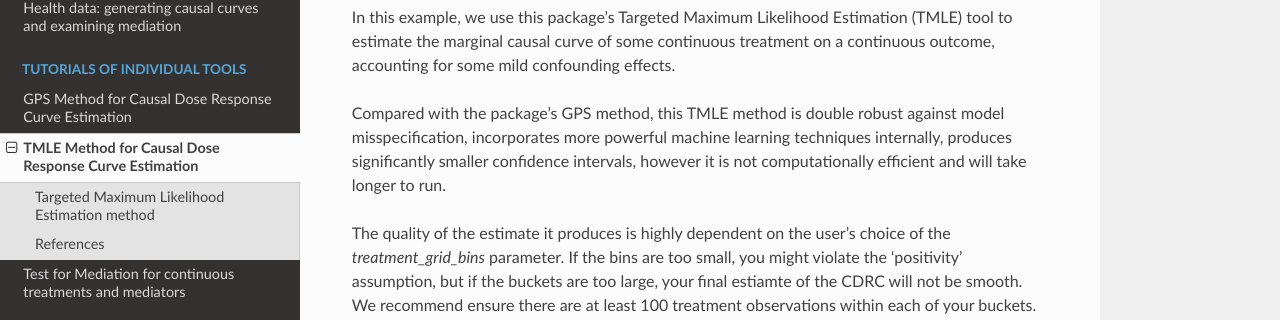
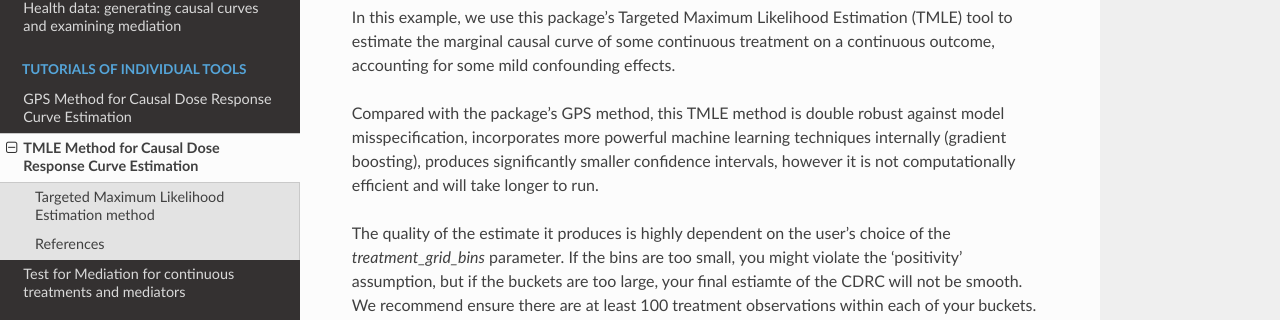
Before and after one commit to ronikobrosly/causal-curve, a Sphinx documentation site: the page built from docs/TMLE_example.rst, in a window 1280 px wide and 1212 px high. Shown: the part 247-567 px from the top of the window. Built offline with Sphinx 7.4.7 and the Read the Docs theme 2.0.0, drawn with Linux system fonts in a browser that asks for light colours.

Commit message:
updated comments and docs

```diff
--- a/docs/TMLE_example.rst
+++ b/docs/TMLE_example.rst
@@ -13,7 +13,7 @@ tool to estimate the marginal causal curve of some continuous treatment on a con
 accounting for some mild confounding effects.
 
 Compared with the package's GPS method, this TMLE method is double robust against model
-misspecification, incorporates more powerful machine learning techniques internally,
+misspecification, incorporates more powerful machine learning techniques internally (gradient boosting),
 produces significantly smaller confidence intervals, however it is not computationally efficient
 and will take longer to run.
 
--- a/docs/install.rst
+++ b/docs/install.rst
@@ -27,7 +27,6 @@ causal-curve requires:
 - scipy
 - six
 - statsmodels
-- xgboost
 
 
 
```
